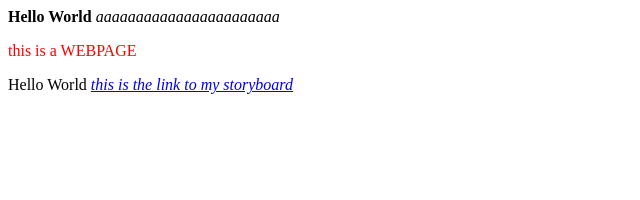
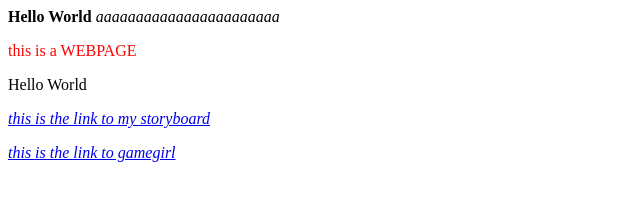
Before and after one commit to archisu/archisu.github.io, a plain HTML site: page index.html in a window 1280 px wide. Shown: the whole page, without its empty margins (0-640 px from the left). Drawn offline with Linux system fonts and the light colour scheme.

Commit message:
Add files via upload

```diff
--- a/index.html
+++ b/index.html
@@ -11,6 +11,10 @@
         </i>
         <p style="color:#FF0000";>this is a WEBPAGE</p>
         Hello World
-        <em> <a href="https://archisu.github.io/storyboard.png">this is the link to my storyboard</a></em>
+
+        <p> <em> <a href="https://archisu.github.io/storyboard.png">this is the link to my storyboard</a></em> </p>
+
+        <em> <a href="https://archisu.github.io/gamegirl">this is the link to gamegirl</a></em>
+
     </body>
 </html>
```
